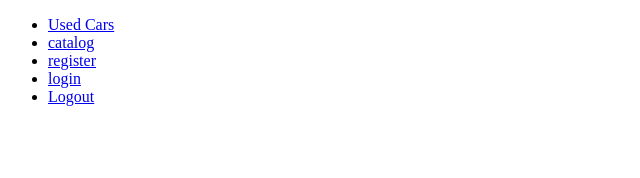
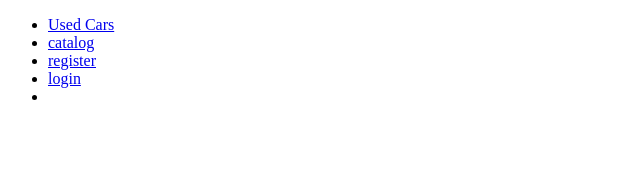
Before and after one commit to LuciferL666/Used-Cars, a React (Vite) app in the folder client/: page / in a window 1280 px wide. Shown: the top 178 px of the page, without its empty margins (0-640 px from the left). Built offline with nearby package versions, Linux system fonts and the light colour scheme.

Commit message:
Update Header.jsx

```diff
--- a/client/src/components/header/Header.jsx
+++ b/client/src/components/header/Header.jsx
@@ -16,7 +16,6 @@
             <a href="/login">login</a>
           </li>
           <li>
-            <a href="/logout">Logout</a>
           </li>
         </ul>
       </nav>
```
